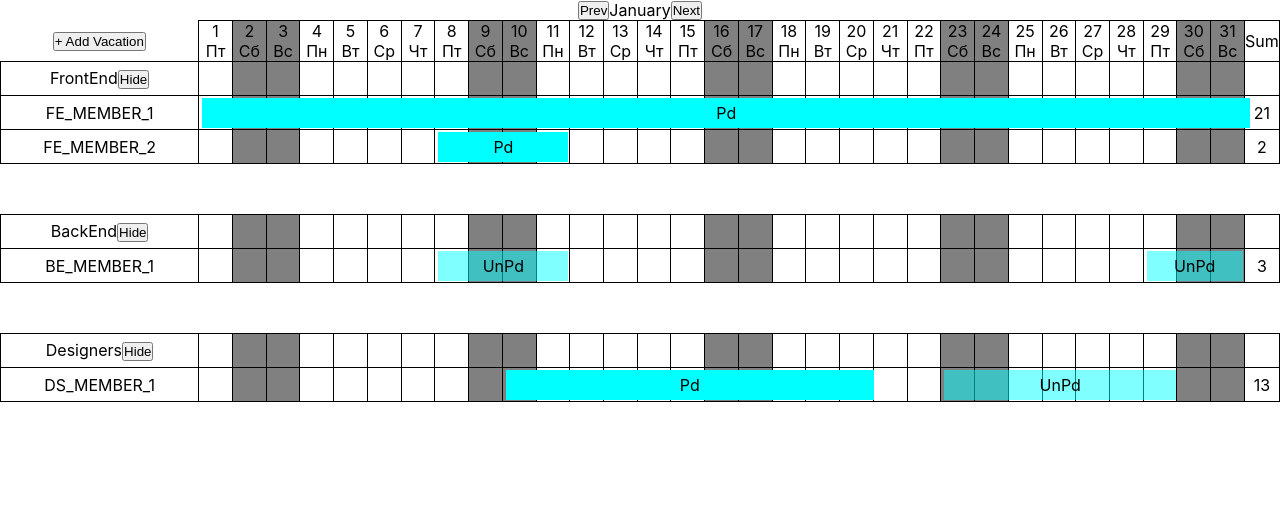
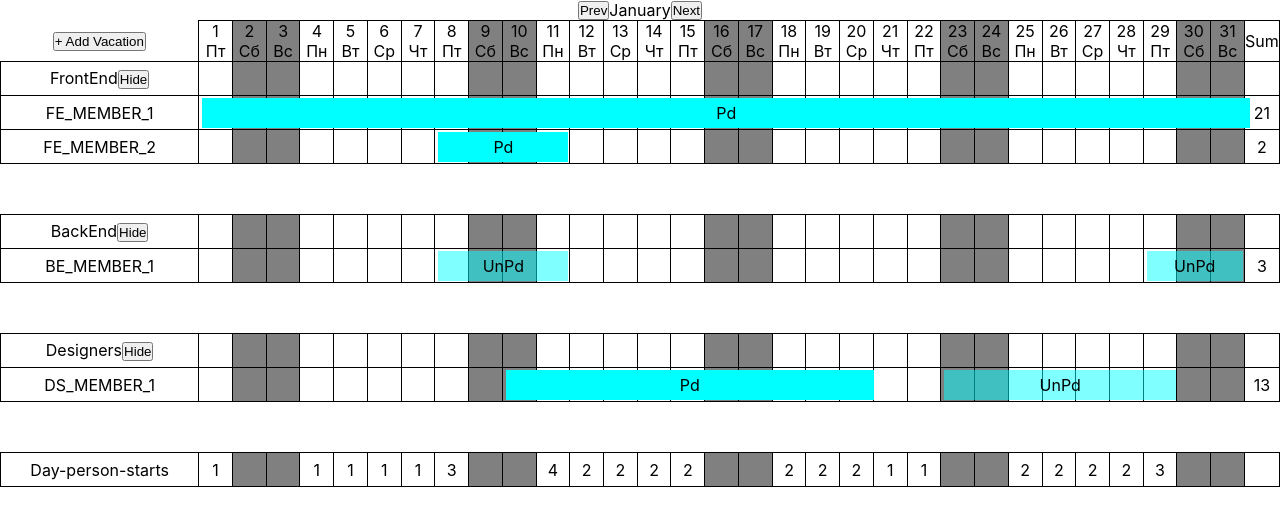
Before and after one commit to KoIIIaPaOlovo/calendar, a React (Create React App) app: page / in a window 1280 px wide. Shown: the top 526 px of the page. Built offline with nearby package versions, Linux system fonts and the light colour scheme.

Commit message:
added footer tag in table.js

```diff
--- a/src/components/Table.js
+++ b/src/components/Table.js
@@ -3,6 +3,7 @@ import dayNames from "../additions/dayNames";
 import "./Table.css";
 import Team from "./Team";
 import teams from "../additions/teams";
+import Footer from "../components/Footer";
 export default class Table extends React.Component {
   constructor(props) {
     super(props);
@@ -33,7 +34,10 @@ export default class Table extends React.Component {
             />
           );
         })}
-        <tfoot></tfoot>
+         <Footer
+       currentDate={this.props.currentDate}
+       days={this.state.days}
+       teams={teams}/>
       </table>
     );
   }
```
Also changed, not shown: 1 other file (tests, documents, lock files or other folders).
